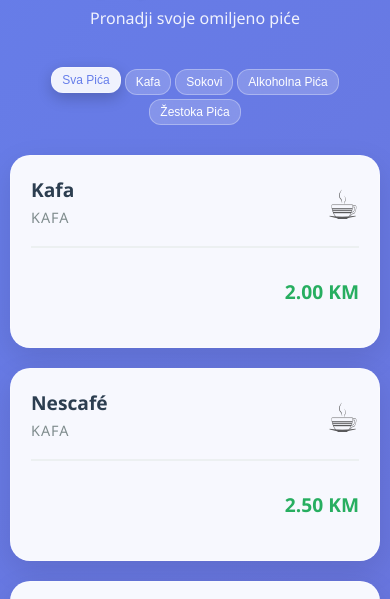
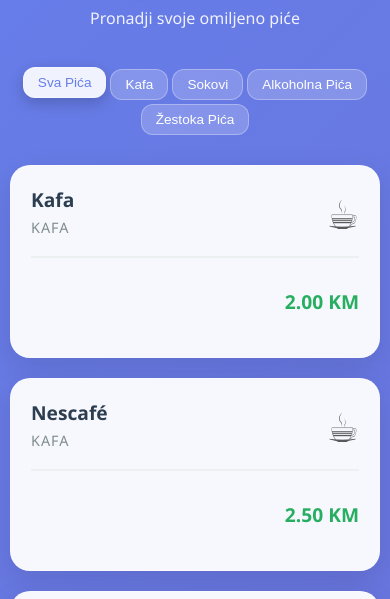
Before and after one commit to edipekaric/black-prince-cjenovnik, a website: page index.html in a window 390 px wide. Shown: the part 211-810 px from the top of the page. Drawn offline with Linux system fonts and the light colour scheme.

Commit message:
Another change to categories

```diff
--- a/index.html
+++ b/index.html
@@ -75,14 +75,14 @@
             background: rgba(255,255,255,0.2);
             color: white;
             border: none;
-            padding: 8px 16px;
+            padding: 10px 20px;
             border-radius: 20px;
             cursor: pointer;
             transition: all 0.3s ease;
             white-space: nowrap;
             backdrop-filter: blur(10px);
             border: 1px solid rgba(255,255,255,0.3);
-            font-size: 0.9rem;
+            font-size: 1rem;
         }
 
         .category-btn:hover, .category-btn.active {
@@ -229,8 +229,8 @@
             }
 
             .category-btn {
-                padding: 6px 12px;
-                font-size: 0.8rem;
+                padding: 8px 16px;
+                font-size: 0.9rem;
                 border-radius: 15px;
             }
 
@@ -270,8 +270,8 @@
             }
 
             .category-btn {
-                padding: 5px 10px;
-                font-size: 0.75rem;
+                padding: 7px 14px;
+                font-size: 0.85rem;
                 border-radius: 12px;
             }
         }
```
